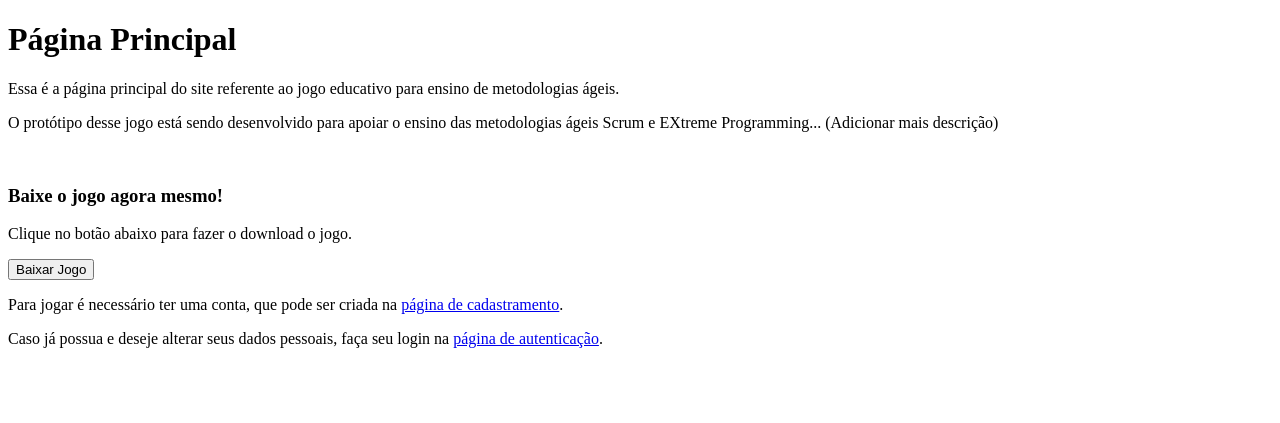
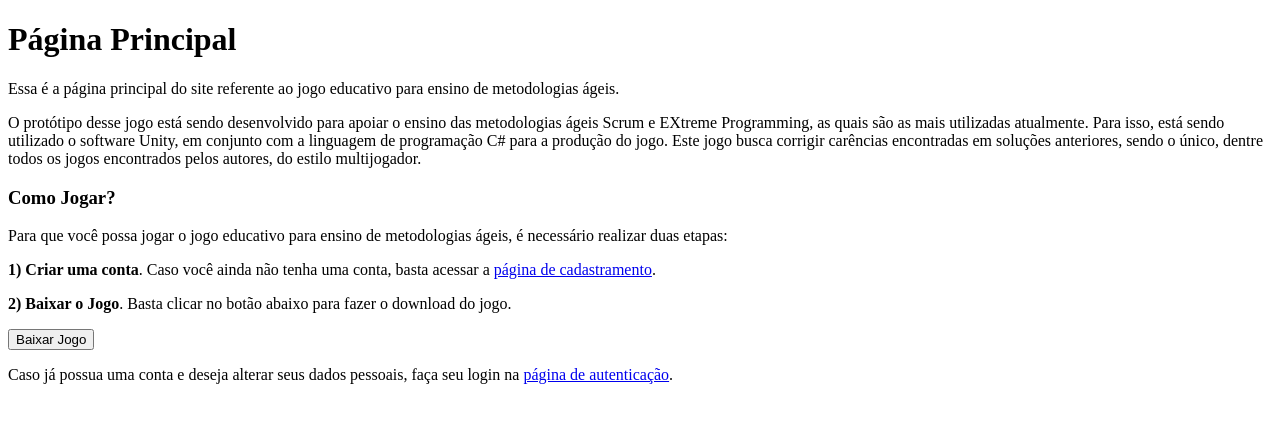
Before and after one commit to andre1003/GameWebsite, a Django app: page / in a window 1280 px wide. Shown: the top 423 px of the page. Run offline with Django 3.2, Linux system fonts and the light colour scheme.

Commit message:
Interface Update

```diff
--- a/website/user/templates/user/data.html
+++ b/website/user/templates/user/data.html
@@ -2,10 +2,10 @@
 <html>
 <head>
     <meta charset="UTF-8">
-    <title>Dados Pessoais</title>
+    <title>Dados do Usuário</title>
 </head>
 <body>
-    <h1>Editar Dados Pessoais</h1>
+    <h1>Dados do Usuário</h1>
 
     <form method="POST" enctype="multipart/form-data">
         <!--{% csrf_token %}
--- a/website/user/templates/user/home.html
+++ b/website/user/templates/user/home.html
@@ -10,14 +10,21 @@
 
         <p>Essa é a página principal do site referente ao jogo educativo para ensino de metodologias ágeis.</p>
         <p>O protótipo desse jogo está sendo desenvolvido para apoiar o ensino das metodologias ágeis Scrum
-        e EXtreme Programming... (Adicionar mais descrição)</p>
-        <br>
-        <h3>Baixe o jogo agora mesmo!</h3>
-        <p>Clique no botão abaixo para fazer o download o jogo.</p>
+        e EXtreme Programming, as quais são as mais utilizadas atualmente. Para isso, está sendo utilizado o
+        software Unity, em conjunto com a linguagem de programação C# para a produção do jogo. Este jogo busca
+        corrigir carências encontradas em soluções anteriores, sendo o único, dentre todos os jogos encontrados
+        pelos autores, do estilo multijogador.</p>
+
+        <h3>Como Jogar?</h3>
+
+        <p>Para que você possa jogar o jogo educativo para ensino de metodologias ágeis, é necessário realizar duas etapas:</p>
+
+        <p><b>1) Criar uma conta</b>. Caso você ainda não tenha uma conta, basta acessar a <a href="{% url 'singup' %}">página de cadastramento</a>.</p>
+
+        <p><b>2) Baixar o Jogo</b>. Basta clicar no botão abaixo para fazer o download do jogo.</p>
         <button>Baixar Jogo</button>
 
-        <p>Para jogar é necessário ter uma conta, que pode ser criada na <a href="{% url 'singup' %}">página de cadastramento</a>.</p>
-        <p>Caso já possua e deseje alterar seus dados pessoais, faça seu login na <a href="{% url 'login' %}">página de autenticação</a>.</p>
+        <p>Caso já possua uma conta e deseja alterar seus dados pessoais, faça seu login na <a href="{% url 'login' %}">página de autenticação</a>.</p>
 
         {% if user.is_authenticated %}
         <p>Deseja alterar seus dados? <a href="{% url 'edit_data' %}">Acesse aqui</a>.</p>
--- a/website/user/templates/user/login.html
+++ b/website/user/templates/user/login.html
@@ -2,7 +2,7 @@
 <html>
 <head>
     <meta charset="UTF-8">
-    <title>Login</title>
+    <title>Autenticação</title>
 </head>
 <body>
     <h1>Autenticação</h1>
```
Also changed, not shown: website/user/forms.py (+7 -7 lines).
